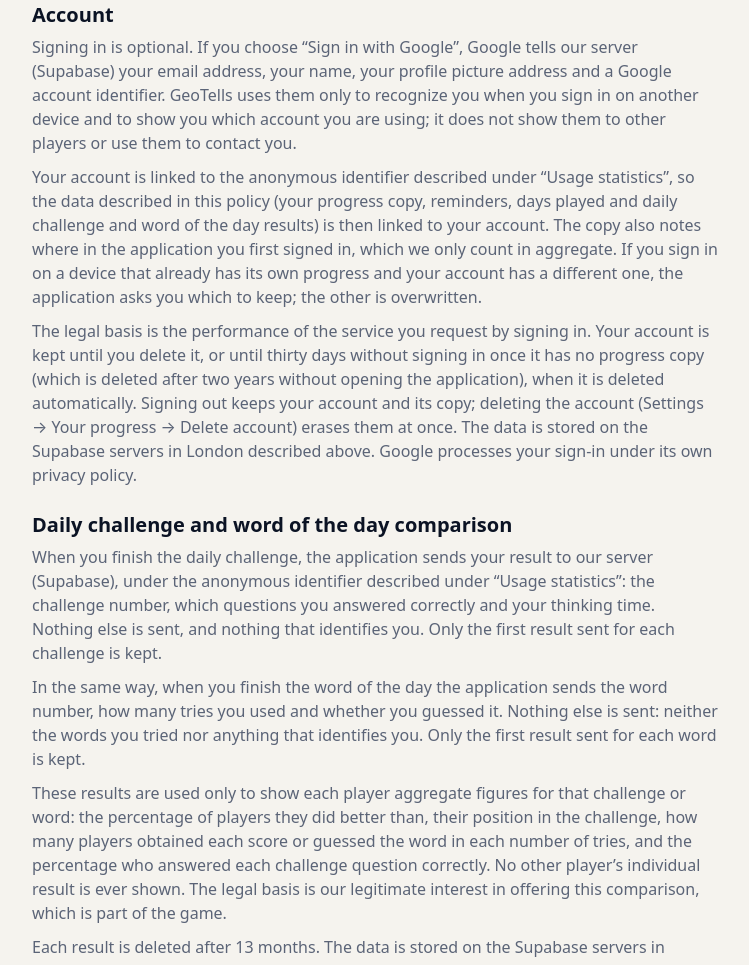
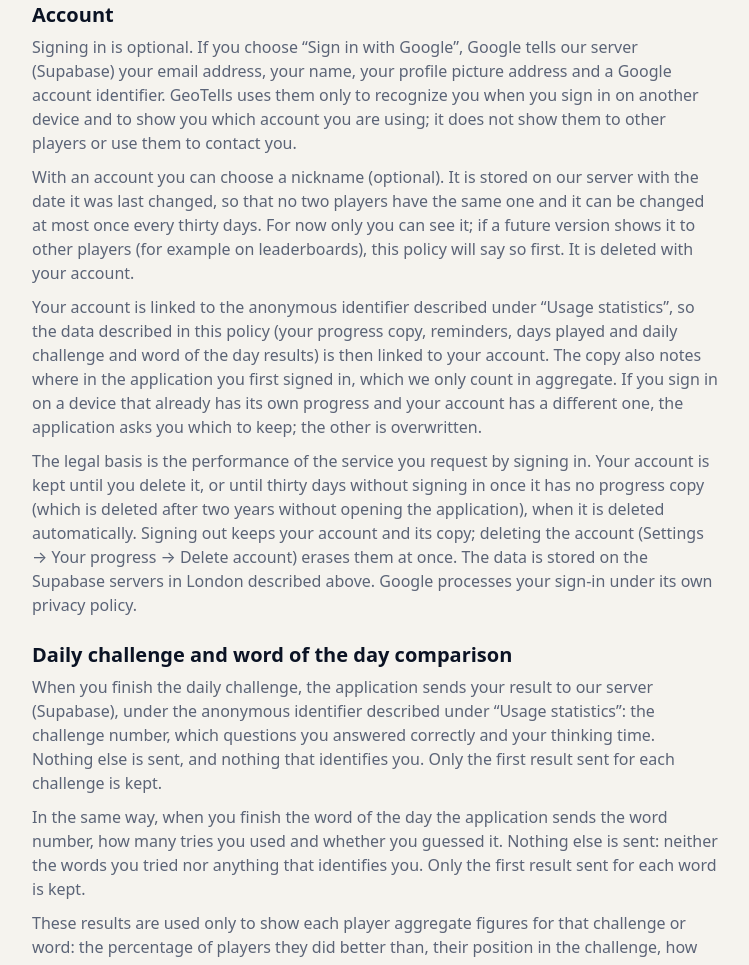
Before and after one commit to geotells/geotells.github.io, a plain HTML site: page privacy.html in a window 1280 px wide. Shown: the part 1932-2897 px from the top of the page, without its empty margins (264-1013 px from the left). Drawn offline with Linux system fonts and the light colour scheme.

Commit message:
Privacy: nicknames (optional with an account, unique, changed once every 30 days, only seen by the player for now, deleted with the account)
Co-Authored-By: Claude Opus 5.5 <noreply@anthropic.com>

```diff
--- a/privacy.html
+++ b/privacy.html
@@ -52,6 +52,7 @@
   <section>
     <h3 data-es="Cuenta">Account</h3>
     <p data-es="Entrar con una cuenta es opcional. Si eliges «Entrar con Google», Google comunica a nuestro servidor (Supabase) tu dirección de correo electrónico, tu nombre, la dirección de tu foto de perfil y un identificador de tu cuenta de Google. GeoTells los utiliza únicamente para reconocerte cuando entras en otro dispositivo y para mostrarte qué cuenta estás usando; no los muestra a otros jugadores ni los utiliza para contactarte.">Signing in is optional. If you choose “Sign in with Google”, Google tells our server (Supabase) your email address, your name, your profile picture address and a Google account identifier. GeoTells uses them only to recognize you when you sign in on another device and to show you which account you are using; it does not show them to other players or use them to contact you.</p>
+    <p data-es="Con una cuenta puedes elegir un apodo (opcional). Se guarda en nuestro servidor junto con la fecha en que lo cambiaste por última vez, para que dos jugadores no tengan el mismo y para que solo pueda cambiarse una vez cada treinta días. De momento solo lo ves tú; si una versión futura lo muestra a otros jugadores (por ejemplo, en clasificaciones), esta política lo dirá antes. Se borra con tu cuenta.">With an account you can choose a nickname (optional). It is stored on our server with the date it was last changed, so that no two players have the same one and it can be changed at most once every thirty days. For now only you can see it; if a future version shows it to other players (for example on leaderboards), this policy will say so first. It is deleted with your account.</p>
     <p data-es="Tu cuenta queda vinculada al identificador anónimo descrito en «Estadísticas de uso», de modo que los datos descritos en esta política (la copia de tu progreso, los recordatorios, los días jugados y los resultados del reto diario y de la palabra del día) pasan a estar vinculados a tu cuenta. La copia también anota desde qué parte de la aplicación entraste por primera vez, lo que solo contamos de forma agregada. Si entras en un dispositivo que ya tiene su propio progreso y tu cuenta tiene otro distinto, la aplicación te pregunta con cuál quedarte; el otro se sobrescribe.">Your account is linked to the anonymous identifier described under “Usage statistics”, so the data described in this policy (your progress copy, reminders, days played and daily challenge and word of the day results) is then linked to your account. The copy also notes where in the application you first signed in, which we only count in aggregate. If you sign in on a device that already has its own progress and your account has a different one, the application asks you which to keep; the other is overwritten.</p>
     <p data-es="La base jurídica es la prestación del servicio que solicitas al entrar. Tu cuenta se conserva hasta que la borres o hasta que, sin copia de tu progreso (que se elimina a los dos años sin abrir la aplicación), pasen treinta días sin entrar con ella; entonces se borra automáticamente. Cerrar sesión conserva tu cuenta y su copia; borrar la cuenta (Ajustes → Tu progreso → Borrar cuenta) las elimina de inmediato. Los datos se almacenan en los servidores de Supabase en Londres descritos más arriba. Google trata tu inicio de sesión conforme a su propia política de privacidad.">The legal basis is the performance of the service you request by signing in. Your account is kept until you delete it, or until thirty days without signing in once it has no progress copy (which is deleted after two years without opening the application), when it is deleted automatically. Signing out keeps your account and its copy; deleting the account (Settings → Your progress → Delete account) erases them at once. The data is stored on the Supabase servers in London described above. Google processes your sign-in under its own privacy policy.</p>
   </section>
```
